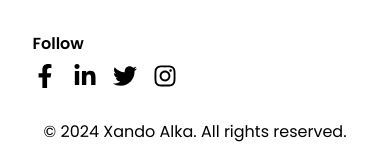
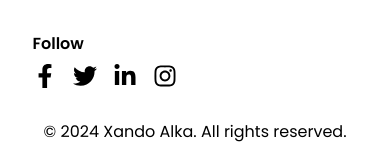
Before and after one commit to xandoalka/Business-CV, a React (Vite) app: page / in a window 390 px wide. Shown: the part 1270-1424 px from the top of the page. Built offline with nearby package versions, Linux system fonts and the light colour scheme.

Commit message:
add link of medsos

```diff
--- a/src/components/Footer.jsx
+++ b/src/components/Footer.jsx
@@ -17,10 +17,10 @@ const Footer = () => {
                     <div className="flex flex-col gap-2">
                         <p className="font-semibold">Follow</p>
                         <span className="flex gap-4">
-                            <a className="text-2xl lg:text-base" href="#"><FaFacebookF /></a>
-                            <a className="text-2xl lg:text-base" href="#"><FaLinkedinIn /></a>
-                            <a className="text-2xl lg:text-base" href="#"><FaTwitter /></a>
-                            <a className="text-2xl lg:text-base" href="#"><FaInstagram /></a>
+                            <a className="text-2xl lg:text-base" href="https://www.facebook.com/xandoalka"><FaFacebookF /></a>
+                            <a className="text-2xl lg:text-base" href="https://twitter.com/xandoalka"><FaTwitter /></a>
+                            <a className="text-2xl lg:text-base" href="https://www.linkedin.com/in/xandoalka"><FaLinkedinIn /></a>
+                            <a className="text-2xl lg:text-base" href="https://www.instagram.com/xandoalka"><FaInstagram /></a>
                         </span>
                     </div>
                 </div>
--- a/src/components/Hero.jsx
+++ b/src/components/Hero.jsx
@@ -20,10 +20,10 @@ const Hero = () => {
                     </div>
                     <div className="bg-white w-full py-4 mb-3">
                         <span className="flex gap-6 justify-center">
-                            <a className="text-xl" href="#"><FaFacebookF /></a>
-                            <a className="text-xl" href="#"><FaTwitter /></a>
-                            <a className="text-xl" href="#"><FaLinkedinIn /></a>
-                            <a className="text-xl" href="#"><FaInstagram /></a>
+                            <a className="text-xl" href="https://www.facebook.com/xandoalka"><FaFacebookF /></a>
+                            <a className="text-xl" href="https://twitter.com/xandoalka"><FaTwitter /></a>
+                            <a className="text-xl" href="https://www.linkedin.com/in/xandoalka"><FaLinkedinIn /></a>
+                            <a className="text-xl" href="https://www.instagram.com/xandoalka"><FaInstagram /></a>
                         </span>
                     </div>
                 </div>
```
